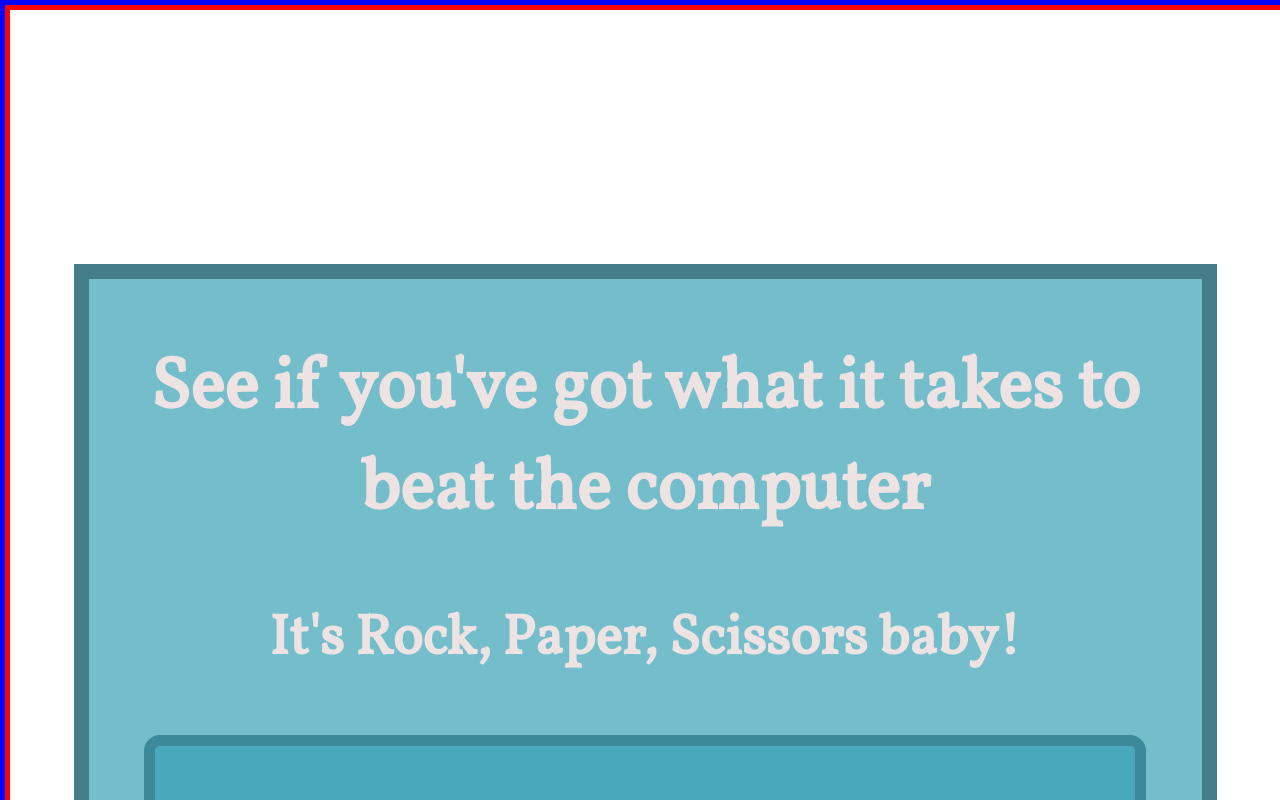
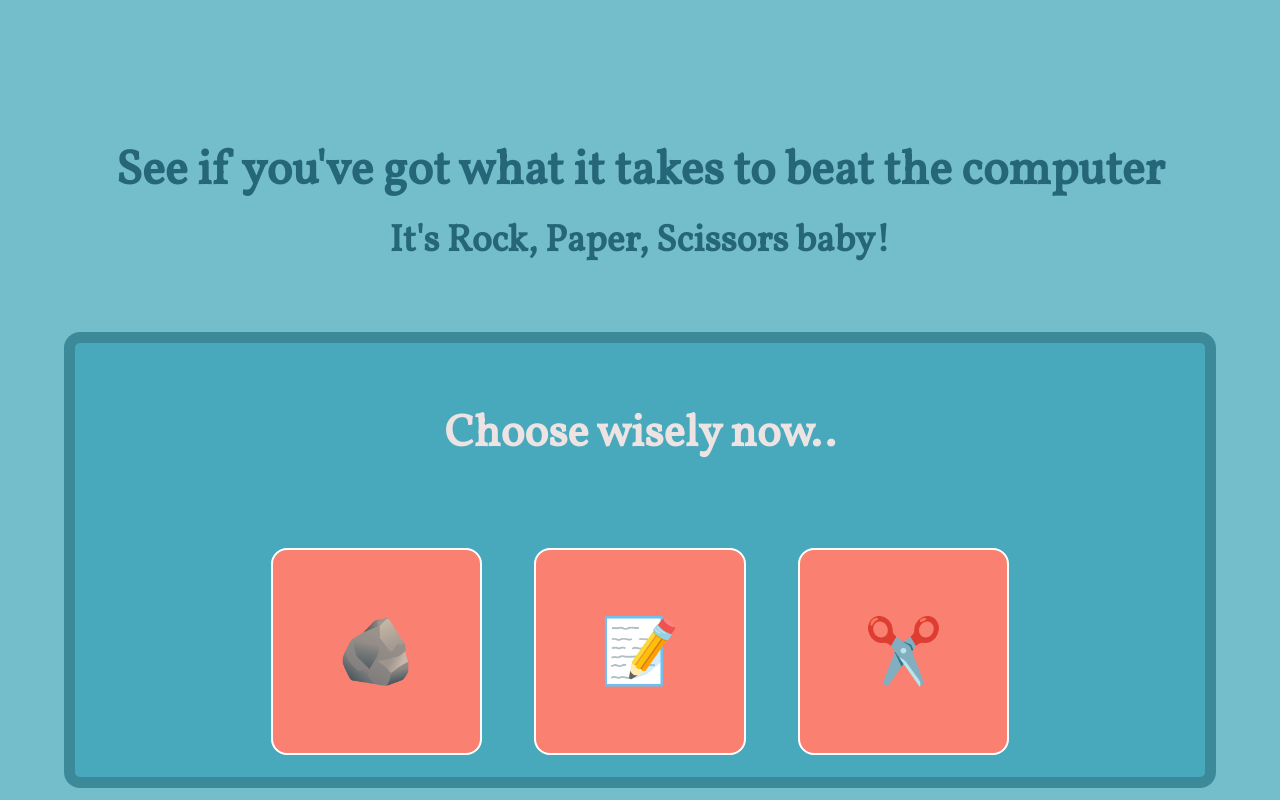
Before and after one commit to MikeHoffm/rps-updated, a plain HTML site: page index.html in a window 1280 px wide. Shown: the top 800 px of the page. Drawn offline with Linux system fonts and the light colour scheme.

Commit message:
Update styles.css

```diff
--- a/styles.css
+++ b/styles.css
@@ -1,30 +1,27 @@
 html {
-    overflow: hidden;
     height: 100%;
 }
 
 body {
     font-family: 'Vollkorn', serif;
     text-align: center;
-    border: 5px solid blue;
     margin: 0;
     height: 100%;
     width: 100%;
-    font-size: 3em;
+    font-size: 2em;
     color: rgb(237, 227, 227);
 }
 
 .game-container {
-    border: 5px solid red;
     display: flex;
-    height: 100%;
+    min-height: 100%;
     flex-direction: column;
-    background-color: white;
+    background-color: #74BDCB;
 }
 
 .match-result {
-    border: 15px solid #447e8a;
-    margin: 20% 5% 5% 5%;
+    margin: 0;
+    margin-top: 10%;
     background-color:
     #74BDCB;
 }
@@ -52,3 +49,17 @@ button {
     margin: 5%;
     background-color:#FFA384;
 }
+/* STYLES */
+h1, h2, h3 {
+    margin: 10px;
+}
+
+h2, h3 {
+    color: rgb(37, 102, 121);
+}
+h4 {
+    font-size: 1.4em;
+}
+.p-score, .c-score {
+    font-size: 2em;
+}
```
